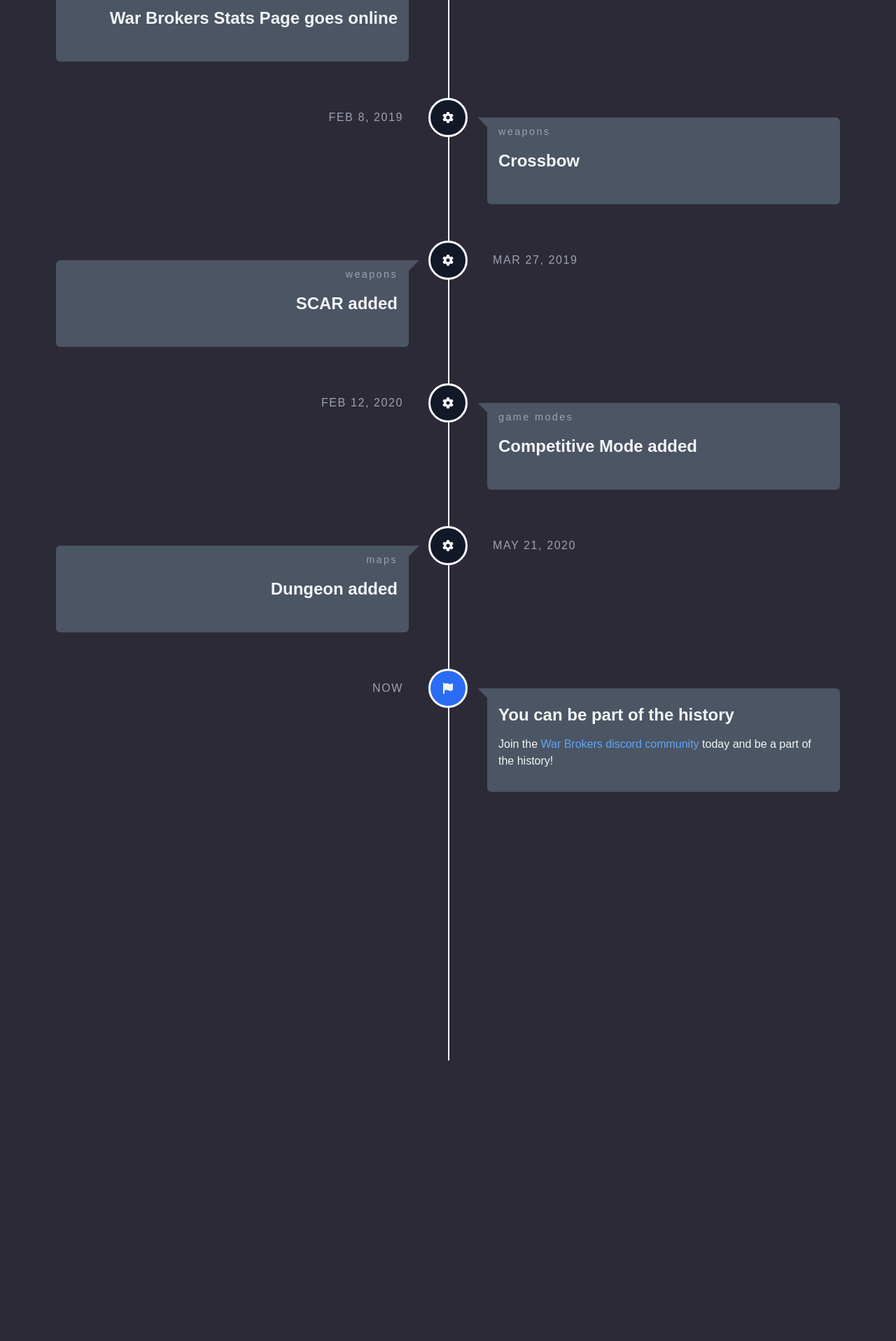
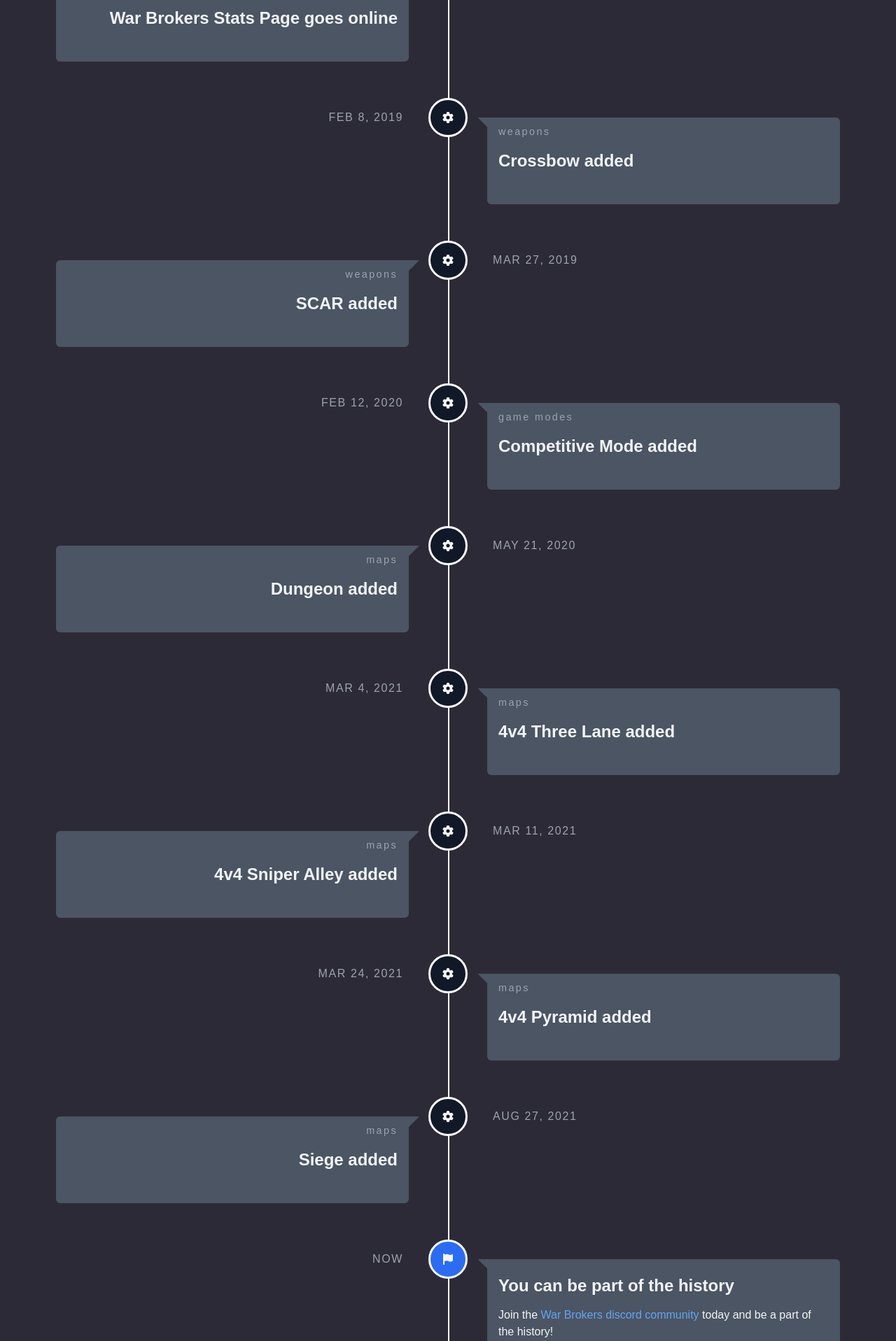
Before and after one commit to War-Brokers/War-Brokers, a Next.js app in the folder apps/wbtimeline/: page / in a window 1280 px wide. Shown: the part 1826-3743 px from the top of the page at 70% size. Before the commit the page ends 3342 px from the top, so only its background shows below. Built offline with nearby package versions, Linux system fonts and the light colour scheme.

Commit message:
refactor(wbtimeline): improve entry data

```diff
--- a/apps/wbtimeline/src/data.ts
+++ b/apps/wbtimeline/src/data.ts
@@ -42,7 +42,7 @@ const data: Parameters<typeof Entry>[0][] = [
         category: "development",
         subcategory: "maps",
         description: "",
-        title: "Escape",
+        title: "Escape added",
     },
     {
         timestamp: "Apr 3, 2018",
@@ -56,7 +56,7 @@ const data: Parameters<typeof Entry>[0][] = [
         category: "development",
         subcategory: "weapons",
         description: "",
-        title: "Crossbow",
+        title: "Crossbow added",
     },
     {
         timestamp: "Mar 27, 2019",
@@ -79,6 +79,34 @@ const data: Parameters<typeof Entry>[0][] = [
         description: "",
         title: "Dungeon added",
     },
+    {
+        timestamp: "Mar 4, 2021",
+        category: "development",
+        subcategory: "maps",
+        description: "",
+        title: "4v4 Three Lane added",
+    },
+    {
+        timestamp: "Mar 11, 2021",
+        category: "development",
+        subcategory: "maps",
+        description: "",
+        title: "4v4 Sniper Alley added",
+    },
+    {
+        timestamp: "Mar 24, 2021",
+        category: "development",
+        subcategory: "maps",
+        description: "",
+        title: "4v4 Pyramid added",
+    },
+    {
+        timestamp: "Aug 27, 2021",
+        category: "development",
+        subcategory: "maps",
+        description: "",
+        title: "Siege added",
+    },
 ]
 
 export default data
```
